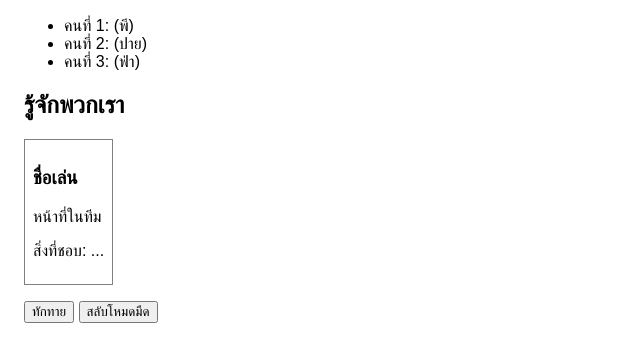
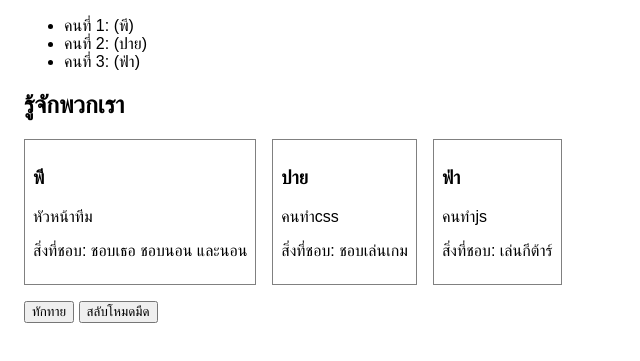
Before and after one commit to Anawinnnn/Team_11, a plain HTML site: page index.html in a window 1280 px wide. Shown: the part 113-474 px from the top of the page, without its empty margins (0-640 px from the left). Drawn offline with Linux system fonts and the light colour scheme.

Commit message:
เพิ่มข้อมูลการ์ดของแต่ละคน

```diff
--- a/index.html
+++ b/index.html
@@ -25,14 +25,24 @@
 
     <!-- การ์ดตัวอย่าง: คัดลอกทั้งก้อนนี้ไปทำใบที่ 2 และ 3 -->
     <div class="card">
-      <h3 class="card-name">ชื่อเล่น</h3>
-      <p class="card-role">หน้าที่ในทีม</p>
-      <p class="card-hobby">สิ่งที่ชอบ: ...</p>
+      <h3 class="card-name">พี</h3>
+      <p class="card-role">หัวหน้าทีม</p>
+      <p class="card-hobby">สิ่งที่ชอบ: ชอบเธอ ชอบนอน และนอน</p>
     </div>
 
     <!-- การ์ดคนที่ 2 วางตรงนี้ -->
+     <div class="card">
+      <h3 class="card-name">ปาย</h3>
+      <p class="card-role">คนทำcss</p>
+      <p class="card-hobby">สิ่งที่ชอบ: ชอบเล่นเกม</p>
+    </div>
 
     <!-- การ์ดคนที่ 3 วางตรงนี้ -->
+     <div class="card">
+      <h3 class="card-name">ฟ่า</h3>
+      <p class="card-role">คนทำjs</p>
+      <p class="card-hobby">สิ่งที่ชอบ: เล่นกีต้าร์</p>
+    </div>
 
   </div>
 
```
